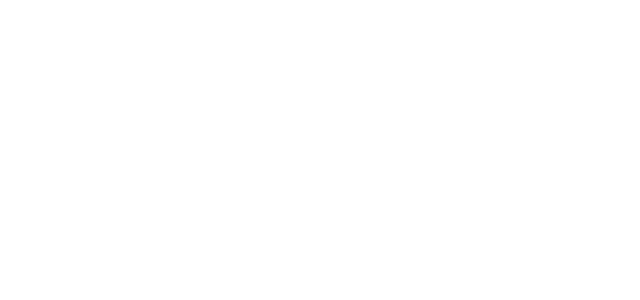
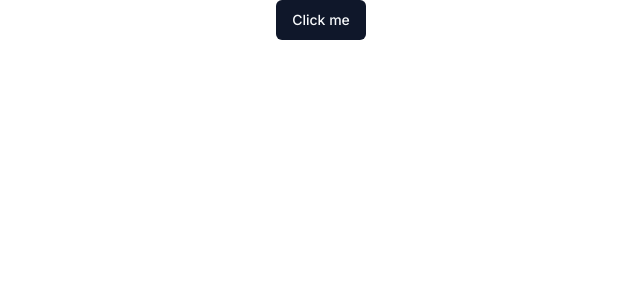
Before and after one commit to w3b3d3v/web3task-lp, a Next.js app: page / in a window 1280 px wide. Shown: the top 300 px of the page, without its empty margins (319-959 px from the left). Built offline with nearby package versions, Linux system fonts and the light colour scheme.

Commit message:
feat: add shadcn-ui

```diff
--- a/package.json
+++ b/package.json
@@ -10,13 +10,14 @@
 		"prepare": "husky install"
 	},
 	"dependencies": {
+		"@radix-ui/react-slot": "^1.0.2",
 		"class-variance-authority": "^0.7.0",
 		"clsx": "^2.1.0",
 		"lucide-react": "^0.312.0",
 		"next": "14.1.0",
 		"react": "^18",
 		"react-dom": "^18",
-    "tailwind-merge": "^2.2.0",
+		"tailwind-merge": "^2.2.1",
 		"tailwindcss-animate": "^1.0.7"
 	},
 	"devDependencies": {
--- a/src/app/layout.tsx
+++ b/src/app/layout.tsx
@@ -8,7 +8,7 @@
 const inter = Inter({ subsets: ["latin"], variable: "--font-sans" });
 
 export const metadata: Metadata = {
-  title: "Create Next App",
+	title: "Web3Task",
 	description: "Generated by create next app",
 };
 
--- a/src/app/page.tsx
+++ b/src/app/page.tsx
@@ -1,3 +1,9 @@
+import { Button } from "@/components/01-atoms/ui/button";
+
 export default function Home() {
-  return <main className="flex flex-col items-center"></main>;
+	return (
+		<main className="flex flex-col items-center">
+			<Button>Click me</Button>
+		</main>
+	);
 }
--- /dev/null
+++ b/src/components/01-atoms/ui/button.tsx
@@ -0,0 +1,56 @@
+import * as React from "react";
+import { Slot } from "@radix-ui/react-slot";
+import { cva, type VariantProps } from "class-variance-authority";
+
+import { cn } from "@/lib/utils";
+
+const buttonVariants = cva(
+	"inline-flex items-center justify-center whitespace-nowrap rounded-md text-sm font-medium ring-offset-background transition-colors focus-visible:outline-none focus-visible:ring-2 focus-visible:ring-ring focus-visible:ring-offset-2 disabled:pointer-events-none disabled:opacity-50",
+	{
+		variants: {
+			variant: {
+				default: "bg-primary text-primary-foreground hover:bg-primary/90",
+				destructive:
+					"bg-destructive text-destructive-foreground hover:bg-destructive/90",
+				outline:
+					"border border-input bg-background hover:bg-accent hover:text-accent-foreground",
+				secondary:
+					"bg-secondary text-secondary-foreground hover:bg-secondary/80",
+				ghost: "hover:bg-accent hover:text-accent-foreground",
+				link: "text-primary underline-offset-4 hover:underline",
+			},
+			size: {
+				default: "h-10 px-4 py-2",
+				sm: "h-9 rounded-md px-3",
+				lg: "h-11 rounded-md px-8",
+				icon: "h-10 w-10",
+			},
+		},
+		defaultVariants: {
+			variant: "default",
+			size: "default",
+		},
+	}
+);
+
+export interface ButtonProps
+	extends React.ButtonHTMLAttributes<HTMLButtonElement>,
+		VariantProps<typeof buttonVariants> {
+	asChild?: boolean;
+}
+
+const Button = React.forwardRef<HTMLButtonElement, ButtonProps>(
+	({ className, variant, size, asChild = false, ...props }, ref) => {
+		const Comp = asChild ? Slot : "button";
+		return (
+			<Comp
+				className={cn(buttonVariants({ variant, size, className }))}
+				ref={ref}
+				{...props}
+			/>
+		);
+	}
+);
+Button.displayName = "Button";
+
+export { Button, buttonVariants };
--- a/src/lib/utils.ts
+++ b/src/lib/utils.ts
@@ -2,5 +2,5 @@
 import { twMerge } from "tailwind-merge";
 
 export function cn(...inputs: ClassValue[]) {
-  return twMerge(clsx(inputs));
+	return twMerge(clsx(inputs));
 }
```
Also changed, not shown: .prettierrc.json, components.json, tailwind.config.ts (indentation only), 1 other file (tests, documents, lock files or other folders). Lines whose indentation alone changed are shown as unchanged.
